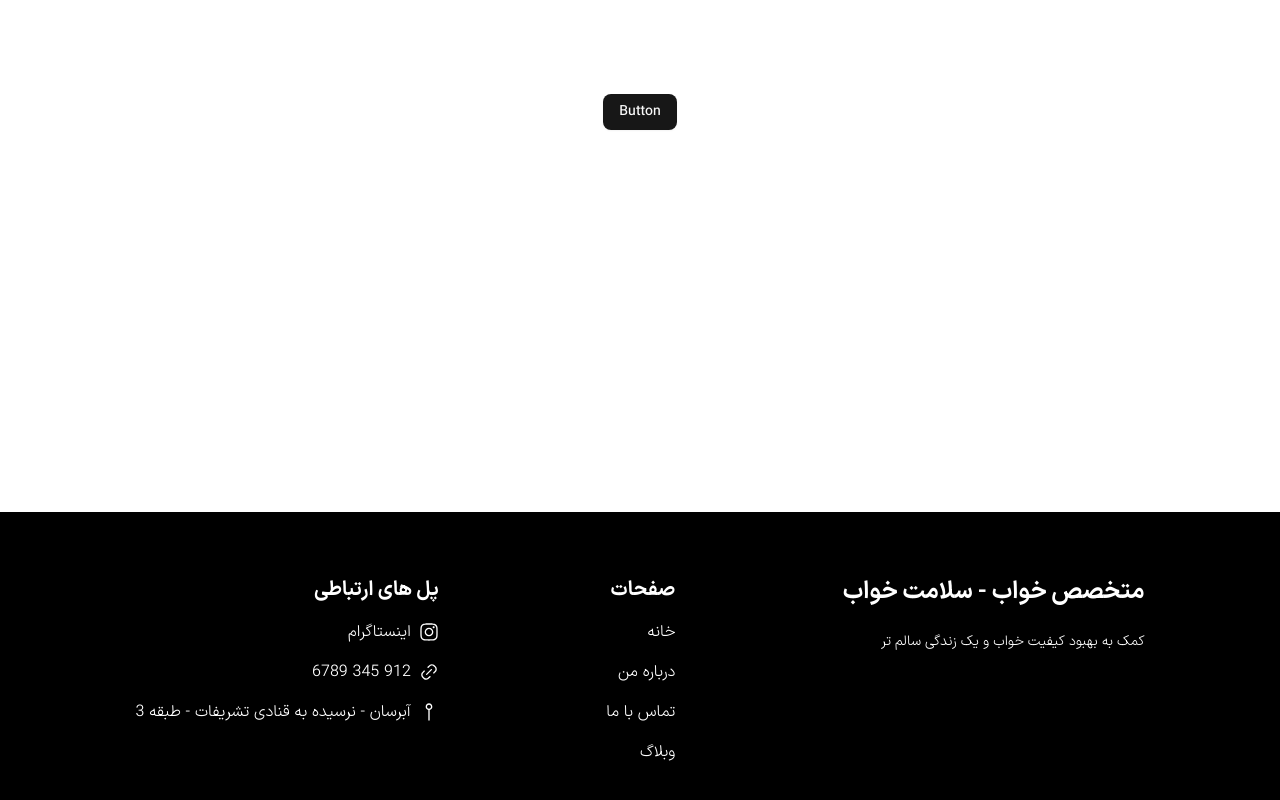
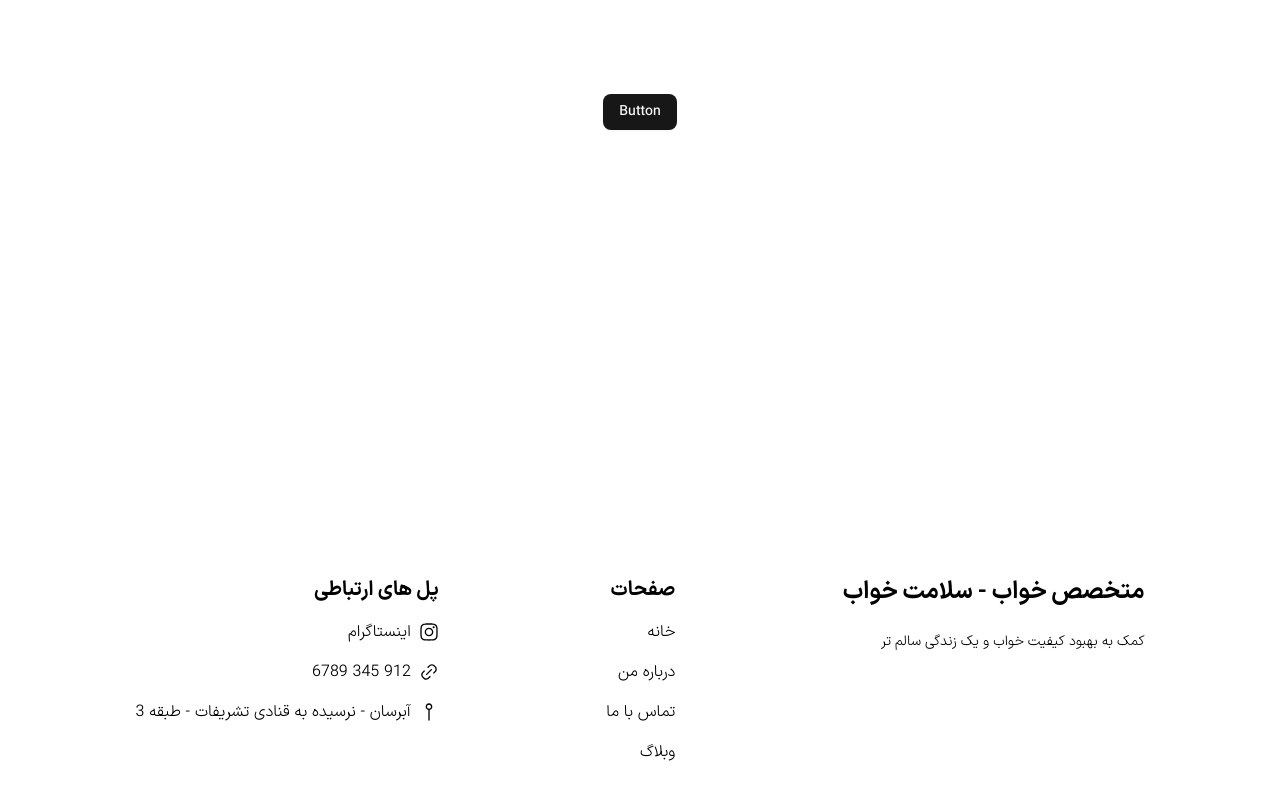
Before and after one commit to Babak-Taghizadeh/dr-imani-platform, a Next.js app: page / in a window 1280 px wide. Shown: the part 352-1152 px from the top of the page. Built offline with nearby package versions, Linux system fonts and the light colour scheme.

Commit message:
fix: modify constants file directory and name

```diff
--- a/src/components/layout/footer.tsx
+++ b/src/components/layout/footer.tsx
@@ -1,9 +1,9 @@
-import { FOOTER_ITEMS } from "@/constants";
+import { FOOTER_ITEMS } from "@/lib/constants";
 import Link from "next/link";
 
 const Footer = () => {
   return (
-    <footer className="mt-auto flex flex-col justify-center gap-14 bg-black p-6 text-white md:flex-row md:justify-evenly md:py-16">
+    <footer className="mt-auto flex flex-col justify-center gap-8 bg-white p-6 text-black md:flex-row md:justify-evenly md:gap-14 md:py-16">
       <div className="flex flex-col gap-3 md:gap-6">
         <h3 className="text-2xl font-bold">{FOOTER_ITEMS.brand[0].title}</h3>
         <p className="text-sm font-light">{FOOTER_ITEMS.brand[1].title}</p>
--- a/src/components/layout/header/desktop-header.tsx
+++ b/src/components/layout/header/desktop-header.tsx
@@ -1,4 +1,4 @@
-import { NAV_ITEMS } from "@/constants";
+import { NAV_ITEMS } from "@/lib/constants";
 import {
   NavigationMenu,
   NavigationMenuItem,
--- a/src/components/layout/header/mobile-header.tsx
+++ b/src/components/layout/header/mobile-header.tsx
@@ -10,7 +10,7 @@ import {
 import Link from "next/link";
 
 import { Button } from "@/components/ui/button";
-import { NAV_ITEMS } from "@/constants";
+import { NAV_ITEMS } from "@/lib/constants";
 import { DotsHorizontalIcon } from "@radix-ui/react-icons";
 
 const MobileHeader = () => {
--- a/src/constants/index.tsx
+++ /dev/null
@@ -1,76 +0,0 @@
-import {
-  InstagramLogoIcon,
-  Link2Icon,
-  SewingPinIcon,
-} from "@radix-ui/react-icons";
-
-export const NAV_ITEMS: { title: string; path: string }[] = [
-  {
-    title: "وبلاگ",
-    path: "/blogs",
-  },
-  {
-    title: "تماس با ما",
-    path: "/contact",
-  },
-  {
-    title: "درباره من",
-    path: "/about",
-  },
-  {
-    title: "خانه",
-    path: "/",
-  },
-];
-
-export const FOOTER_ITEMS: Record<
-  string,
-  { title: string; path?: string; icon?: React.ReactNode }[]
-> = {
-  brand: [
-    {
-      title: "متخصص خواب - سلامت خواب",
-    },
-    {
-      title: "کمک به بهبود کیفیت خواب و یک زندگی سالم تر",
-    },
-  ],
-  nav: [
-    {
-      title: "صفحات",
-    },
-    {
-      title: "خانه",
-      path: "/",
-    },
-    {
-      title: "درباره من",
-      path: "/about",
-    },
-    {
-      title: "تماس با ما",
-      path: "/contact",
-    },
-    {
-      title: "وبلاگ",
-      path: "/blogs",
-    },
-  ],
-  contact: [
-    {
-      title: "پل های ارتباطی",
-    },
-    {
-      title: "اینستاگرام",
-      icon: <InstagramLogoIcon width={20} height={20} />,
-    },
-    {
-      title: "912 345 6789",
-      icon: <Link2Icon width={20} height={20} />,
-    },
-    {
-      title: "آبرسان - نرسیده به قنادی تشریفات - طبقه 3",
-      icon: <SewingPinIcon width={20} height={20} />,
-    },
-  ],
-};
--- /dev/null
+++ b/src/lib/constants.tsx
@@ -0,0 +1,130 @@
+import {
+  InstagramLogoIcon,
+  Link2Icon,
+  SewingPinIcon,
+} from "@radix-ui/react-icons";
+
+export const NAV_ITEMS: { title: string; path: string }[] = [
+  {
+    title: "وبلاگ",
+    path: "/blogs",
+  },
+  {
+    title: "تماس با ما",
+    path: "/contact",
+  },
+  {
+    title: "درباره من",
+    path: "/about",
+  },
+  {
+    title: "خانه",
+    path: "/",
+  },
+];
+
+export const FOOTER_ITEMS: Record<
+  string,
+  { title: string; path?: string; icon?: React.ReactNode }[]
+> = {
+  brand: [
+    {
+      title: "متخصص خواب - سلامت خواب",
+    },
+    {
+      title: "کمک به بهبود کیفیت خواب و یک زندگی سالم تر",
+    },
+  ],
+  nav: [
+    {
+      title: "صفحات",
+    },
+    {
+      title: "خانه",
+      path: "/",
+    },
+    {
+      title: "درباره من",
+      path: "/about",
+    },
+    {
+      title: "تماس با ما",
+      path: "/contact",
+    },
+    {
+      title: "وبلاگ",
+      path: "/blogs",
+    },
+  ],
+  contact: [
+    {
+      title: "پل های ارتباطی",
+    },
+    {
+      title: "اینستاگرام",
+      icon: <InstagramLogoIcon width={20} height={20} />,
+    },
+    {
+      title: "912 345 6789",
+      icon: <Link2Icon width={20} height={20} />,
+    },
+    {
+      title: "آبرسان - نرسیده به قنادی تشریفات - طبقه 3",
+      icon: <SewingPinIcon width={20} height={20} />,
+    },
+  ],
+};
+
+export const SERVICES_ITEMS: { title: string; desc?: string }[] = [
+  {
+    title: "خدمات ما در کلینیک",
+  },
+  {
+    title: "درمان ریشه ای بی خوابی",
+    desc: " با متد های بروز و تایید شده در مقیاس جهانی",
+  },
+  {
+    title: "درمان آپنه",
+    desc: "یکی از بزرگترین عوامل تهدید کننده ی سلامتی",
+  },
+  {
+    title: "مانیتورینک و تحلیل شاخص های موثر در خواب",
+    desc: "توسط بروزتزین و دقیق ترین ابزار موجود در بازار",
+  },
+];
+
+export const FAQ_ITEMS: { title: string; desc?: string }[] = [
+  {
+    title: "سوالات متداول",
+  },
+  {
+    title: "ساعات و روز های کاری مطب چه موقعی است؟",
+    desc: "لورم ایپسوم متن ساختگی با تولید سادگی نامفهوم از صنعت چاپ و با استفاده از طراحان گرافیک است",
+  },
+  {
+    title: "مدت زمان پروسه درمان آپنه چقدر است؟",
+    desc: "لورم ایپسوم متن ساختگی با تولید سادگی نامفهوم از صنعت چاپ و با استفاده از طراحان گرافیک است",
+  },
+  {
+    title: "آیا بیماری های مربوط به خواب منجر به بیماری های جدی تر می شود؟",
+    desc: "لورم ایپسوم متن ساختگی با تولید سادگی نامفهوم از صنعت چاپ و با استفاده از طراحان گرافیک است",
+  },
+];
+
+export const ABOUT_ME_ITEMS: { title: string; desc?: string }[] = [
+  {
+    title: "درباره من",
+  },
+  {
+    title: "سوابق کاری",
+    desc: " با متد های بروز و تایید شده در مقیاس جهانی",
+  },
+  {
+    title: "سوابق تحصیلی",
+    desc: "ت بروزتزین و دقیق ترین ابزار موجود در بازار",
+  },
+  {
+    title: "افتخارات",
+    desc: "یکی از بزرگترین عوامل تهدید کننده ی سلامتی",
+  },
+];
```
